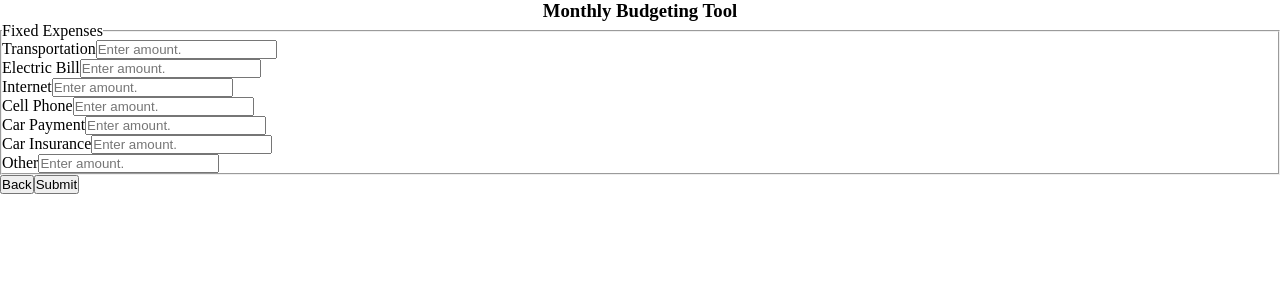
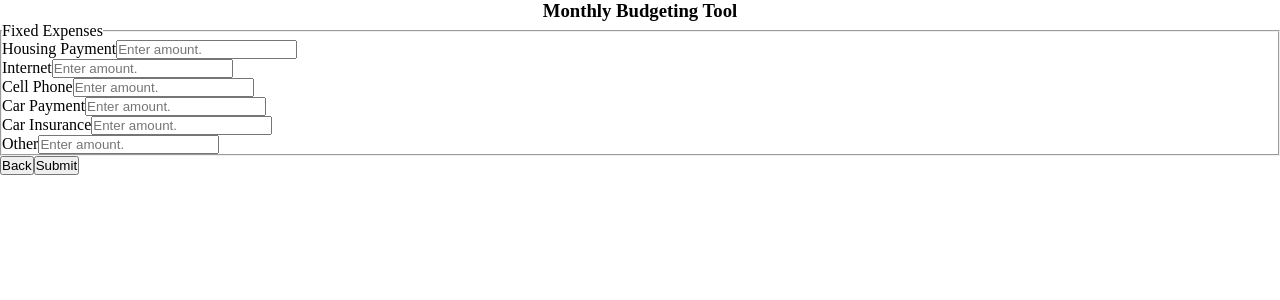
Before and after one commit to zwend94/vue-budgeting-app, a Vue app in the folder frontend/: page / in a window 1280 px wide. Both pictures are taken after typing "Sample", "Sample" into the empty fields and a click on the button "Next". Shown: the top 300 px of the page. Built offline with nearby package versions, Linux system fonts and the light colour scheme; the HTML template or start-up script is replaced by a standard one.

Commit message:
removed expenses that could be variable

```diff
--- a/frontend/src/components/fixedExpenses.vue
+++ b/frontend/src/components/fixedExpenses.vue
@@ -12,7 +12,6 @@ export default {
         expFour: '',
         expFive: '',
         expSix: '',
-        expSeven: '',
       }),
     },
   },
@@ -37,7 +36,7 @@ export default {
       <fieldset>
         <legend>Fixed Expenses</legend>
         <div class="input-row">
-          <label>Transportation</label>
+          <label>Housing Payment</label>
           <input
             v-model="localData.expOne"
             type="text"
@@ -45,7 +44,7 @@ export default {
           />
         </div>
         <div class="input-row">
-          <label>Electric Bill</label>
+          <label>Internet</label>
           <input
             v-model="localData.expTwo"
             type="text"
@@ -53,7 +52,7 @@ export default {
           />
         </div>
         <div class="input-row">
-          <label>Internet</label>
+          <label>Cell Phone</label>
           <input
             v-model="localData.expThree"
             type="text"
@@ -61,7 +60,7 @@ export default {
           />
         </div>
         <div class="input-row">
-          <label>Cell Phone</label>
+          <label>Car Payment</label>
           <input
             v-model="localData.expFour"
             type="text"
@@ -69,7 +68,7 @@ export default {
           />
         </div>
         <div class="input-row">
-          <label>Car Payment</label>
+          <label>Car Insurance</label>
           <input
             v-model="localData.expFive"
             type="text"
@@ -77,17 +76,9 @@ export default {
           />
         </div>
         <div class="input-row">
-          <label>Car Insurance</label>
+          <label>Other</label>
           <input
             v-model="localData.expSix"
-            type="text"
-            placeholder="Enter amount."
-          />
-        </div>
-        <div class="input-row">
-          <label>Other</label>
-          <input
-            v-model="localData.expSeven"
             type="text"
             placeholder="Enter amount."
           />
```
